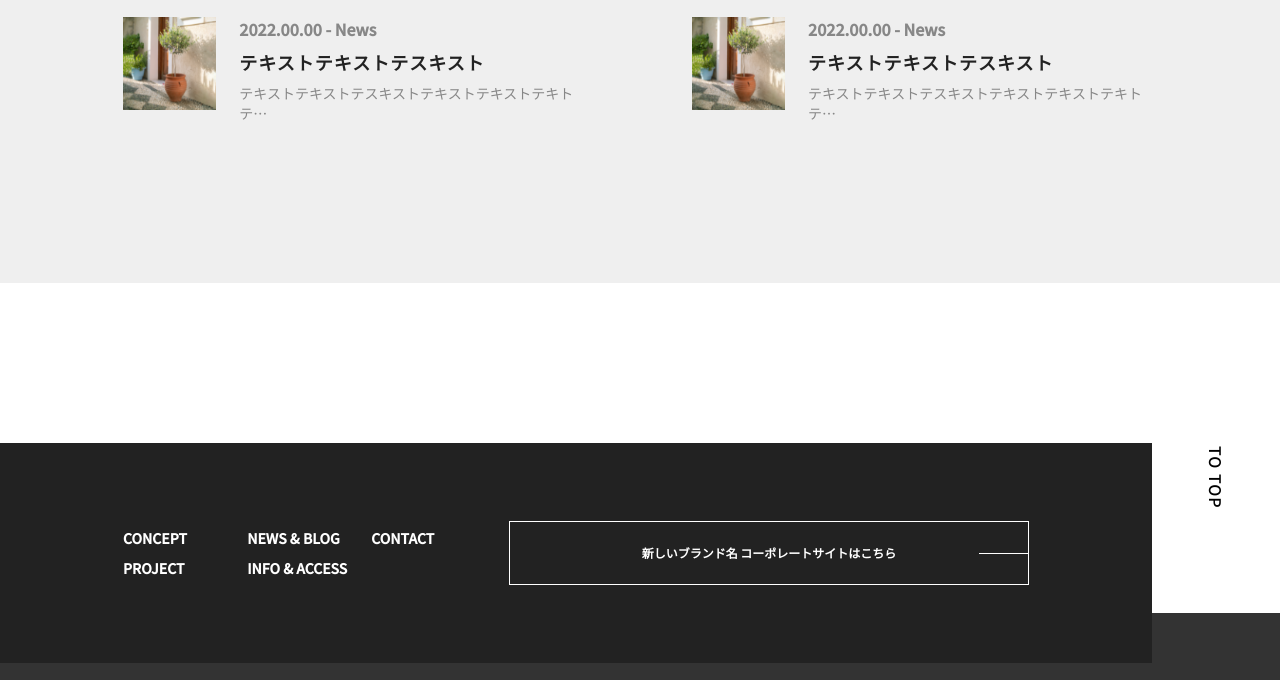
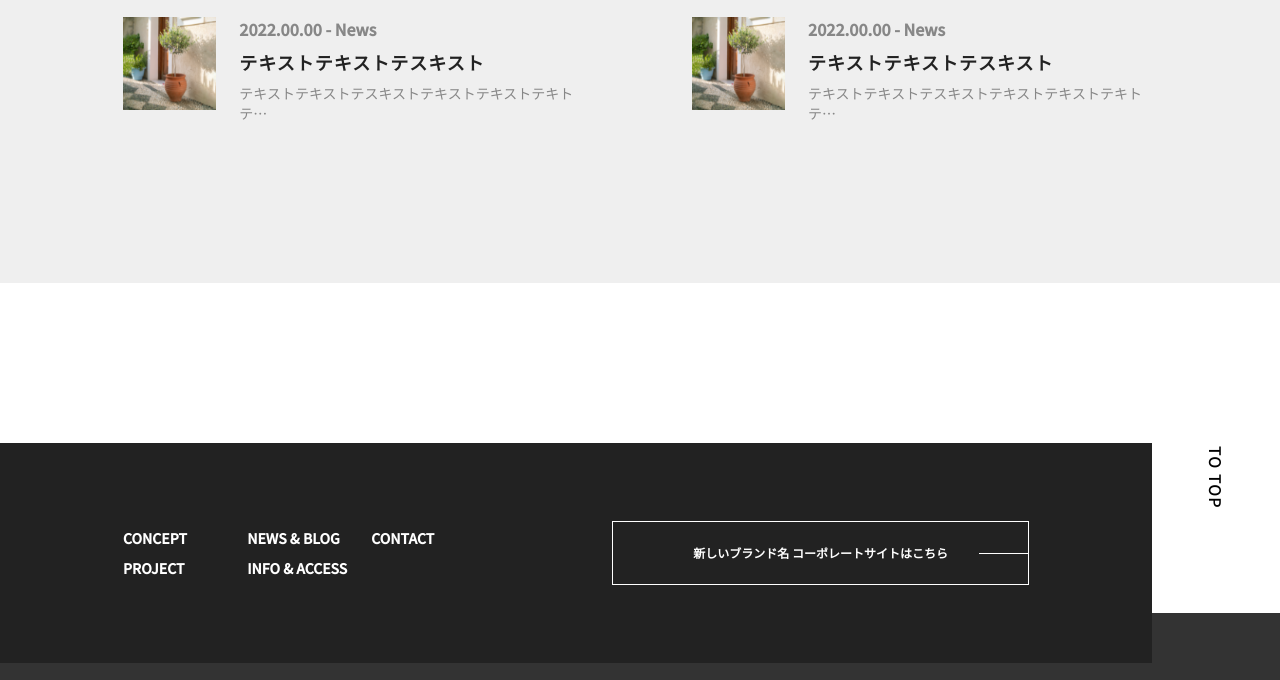
Before and after one commit to quynhltt/test-dev-alivevn, a plain HTML site: page index.html in a window 1280 px wide. Shown: the part 2357-3037 px from the top of the page. Drawn offline with nearby package versions, Linux system fonts and the light colour scheme.

Commit message:
fix overflow footer button

```diff
--- a/css/index.css
+++ b/css/index.css
@@ -409,7 +409,6 @@ footer .footer__upper .options ul a {
 }
 
 footer .button {
-    width: 520px;
     height: 64px;
     font-size: 12px;
     position: relative;
@@ -601,6 +600,11 @@ footer .footer__lower .copyright {
         height: max-content;
     }
 
+    footer .button .forward,
+    footer .button .backward {
+        padding: 0 60px;
+    }
+
     footer .footer__upper__container {
         padding: 30px 60px;
     }
@@ -713,6 +717,16 @@ footer .footer__lower .copyright {
         height: 320px;
     }
 
+    footer .button {
+        width: max-content;
+    }
+
+    footer .button .forward,
+    footer .button .backward {
+        padding: 0 80px;
+        width: max-content;
+    }
+
     footer .footer__upper__container {
         padding: 0 123px;
         display: flex;
```
